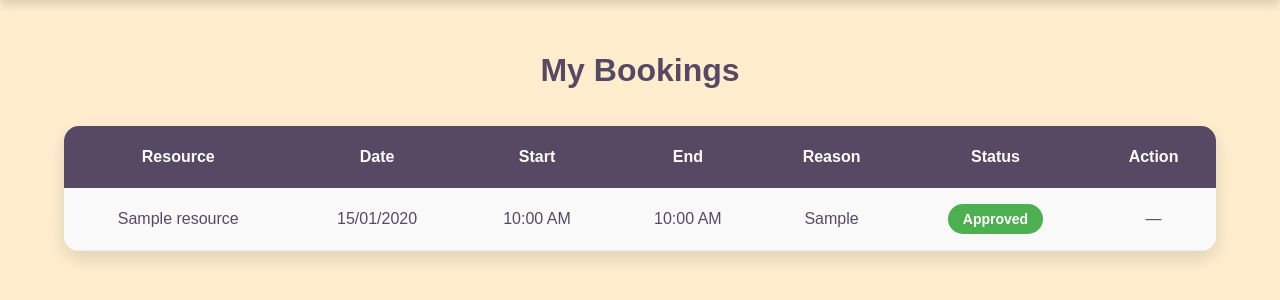
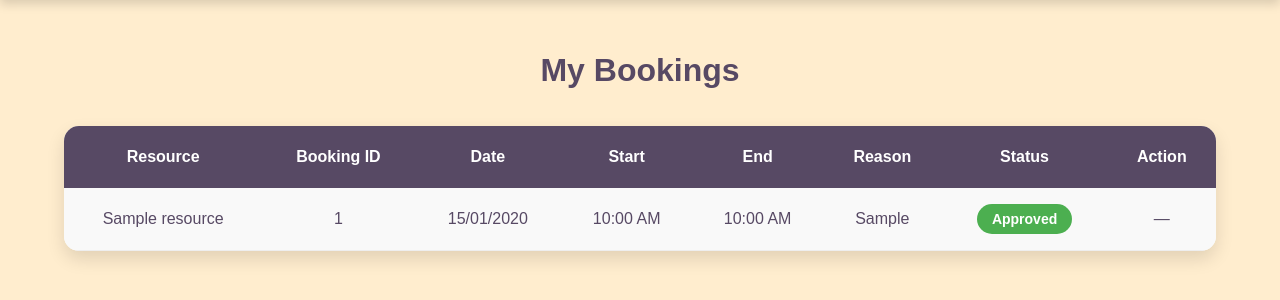
Before and after one commit to jxnki/Campus-Slot-Booker, a Flask app: template templates/my_bookings.html in a window 1280 px wide. Shown: the part 91-391 px from the top of the page. Run offline with Flask 3, Linux system fonts and the light colour scheme; the template is opened without the code that fills it: values that come from a table or form of the project are taken from there, others are empty; tables that the repository leaves empty hold one stand-in row (values such as "Sample post").

Commit message:
Update my_bookings.html

```diff
--- a/templates/my_bookings.html
+++ b/templates/my_bookings.html
@@ -20,6 +20,7 @@ My Bookings
 
     <tr>
         <th>Resource</th>
+        <th>Booking ID</th>
         <th>Date</th>
         <th>Start</th>
         <th>End</th>
@@ -33,7 +34,7 @@ My Bookings
     <tr>
 
         <td>{{ booking.resource.name }}</td>
-
+        <td>{{ booking.id }}</td>
         <td>{{ booking.booking_date.strftime("%d/%m/%Y") }}</td>
 
         <td>{{ booking.start_time.strftime("%I:%M %p") }}</td>
@@ -75,20 +76,22 @@ My Bookings
 
             {% if booking.status == "Pending" %}
 
+                <div class="booking-actions">
                     <a
                         href="/edit-booking/{{ booking.id }}"
-                    class="button"
+                        class="button booking-action-btn booking-edit-btn"
                     >
                         Edit
                     </a>
 
                     <a
                         href="/cancel-booking/{{ booking.id }}"
-                    class="button reject-btn"
-                    onclick="return confirm('Do you want to cancel this booking?')"
+                        class="button reject-btn booking-action-btn"
+                        onclick="return confirm('Are you sure you want to cancel this booking?')"
                     >
                         Cancel
                     </a>
+                </div>
 
             {% else %}
 
```
Lines whose indentation alone changed are shown as unchanged.
